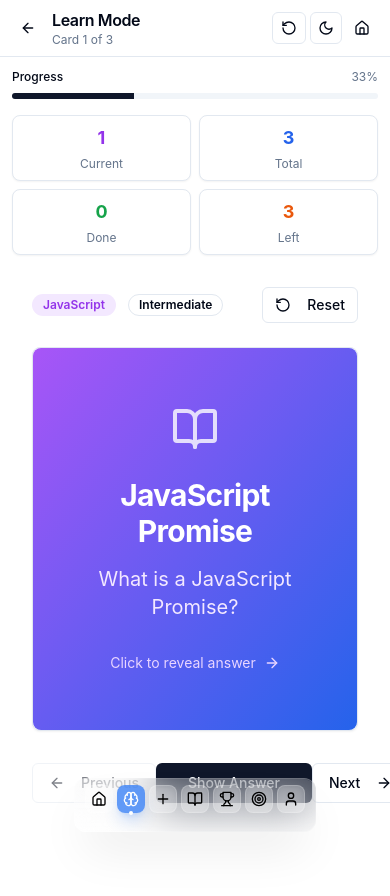
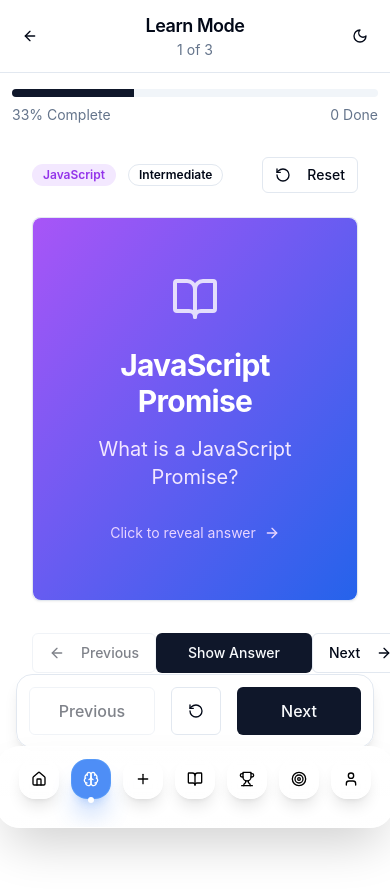
Before and after one commit to Ashish-x3/loop-learn, a React (Vite) app: page /learn in a window 390 px wide. Shown: the top 896 px of the page. After the commit the page ends 844 px from the top, so only its background shows below. Built offline with nearby package versions, Linux system fonts and the light colour scheme.

Commit message:
Fix: LearnMode navigation and dock size
Adjust LearnMode's navigation buttons and increase the FloatingDock size for mobile, mimicking the Instagram app's design.

```diff
--- a/src/components/FloatingDock.tsx
+++ b/src/components/FloatingDock.tsx
@@ -22,23 +22,23 @@ const FloatingDock = () => {
   const isActive = (path: string) => location.pathname === path;
 
   return (
-    <div className="fixed bottom-3 sm:bottom-4 left-1/2 transform -translate-x-1/2 z-50 px-3">
-      <div className="relative backdrop-blur-xl bg-white/10 dark:bg-black/20 border border-white/20 dark:border-white/10 shadow-2xl shadow-black/10 dark:shadow-black/40 rounded-xl sm:rounded-2xl p-1.5 sm:p-2 md:p-3 max-w-[350px] overflow-x-auto">
-        {/* Glassmorphic background */}
-        <div className="absolute inset-0 bg-gradient-to-t from-white/5 to-white/10 dark:from-black/5 dark:to-black/10 rounded-xl sm:rounded-2xl" />
+    <div className="fixed bottom-4 left-1/2 transform -translate-x-1/2 z-50 px-3">
+      <div className="relative backdrop-blur-xl bg-white/90 dark:bg-black/80 border border-white/30 dark:border-white/20 shadow-2xl shadow-black/20 dark:shadow-black/50 rounded-3xl p-3 md:p-4 max-w-[400px] overflow-x-auto">
+        {/* Enhanced glassmorphic background */}
+        <div className="absolute inset-0 bg-gradient-to-t from-white/10 to-white/20 dark:from-black/10 dark:to-black/20 rounded-3xl" />
 
-        <div className="relative flex items-end justify-center gap-1 sm:gap-2 md:gap-3 px-1">
+        <div className="relative flex items-end justify-center gap-2 md:gap-3 px-2">
           {dockItems.map((item, index) => {
             const Icon = item.icon;
             const active = isActive(item.path);
             const isHovered = hoveredIndex === index;
 
-            // Reduced scale factors for mobile
+            // Enhanced scale factors for better mobile experience
             let scale = 1;
             if (hoveredIndex !== null && window.innerWidth >= 768) {
               const distance = Math.abs(index - hoveredIndex);
-              if (distance === 0) scale = 1.1;
-              else if (distance === 1) scale = 1.05;
+              if (distance === 0) scale = 1.2;
+              else if (distance === 1) scale = 1.1;
             }
 
             return (
@@ -49,50 +49,50 @@ const FloatingDock = () => {
                 onMouseLeave={() => setHoveredIndex(null)}
                 style={{
                   zIndex: isHovered ? 10 : 1,
-                  minWidth: '28px',
-                  minHeight: '40px'
+                  minWidth: '44px',
+                  minHeight: '56px'
                 }}
               >
-                {/* Tooltip - only show on desktop */}
+                {/* Enhanced Tooltip */}
                 <div className={cn(
-                  "absolute bottom-full mb-2 px-2 py-1 bg-black/80 dark:bg-white/80 text-white dark:text-black text-xs rounded-lg opacity-0 pointer-events-none transition-all duration-200 whitespace-nowrap backdrop-blur-sm shadow-lg hidden md:block",
-                  isHovered && "opacity-100 -translate-y-1"
+                  "absolute bottom-full mb-3 px-3 py-1.5 bg-black/90 dark:bg-white/90 text-white dark:text-black text-sm rounded-xl opacity-0 pointer-events-none transition-all duration-300 whitespace-nowrap backdrop-blur-sm shadow-xl hidden md:block",
+                  isHovered && "opacity-100 -translate-y-2"
                 )}>
                   {item.label}
-                  {/* Tooltip arrow */}
-                  <div className="absolute top-full left-1/2 -translate-x-1/2 border-2 border-transparent border-t-black/80 dark:border-t-white/80" />
+                  <div className="absolute top-full left-1/2 -translate-x-1/2 border-4 border-transparent border-t-black/90 dark:border-t-white/90" />
                 </div>
 
-                {/* Dock Item */}
+                {/* Enhanced Dock Item */}
                 <Link to={item.path} className="block">
                   <Button
                     variant="ghost"
                     size="icon"
                     className={cn(
-                      "relative rounded-lg sm:rounded-xl transition-all duration-300 ease-out border-0 hover:bg-transparent touch-manipulation active:scale-95",
-                      "w-7 h-7 sm:w-8 sm:h-8 md:w-9 md:h-9 flex items-center justify-center"
+                      "relative rounded-2xl transition-all duration-300 ease-out border-0 hover:bg-transparent touch-manipulation active:scale-90",
+                      "w-10 h-10 sm:w-11 sm:h-11 md:w-12 md:h-12 flex items-center justify-center"
                     )}
                     style={{
-                      transform: `scale(${scale}) translateY(${scale > 1 ? -((scale - 1) * 6) : 0}px)`,
+                      transform: `scale(${scale}) translateY(${scale > 1 ? -((scale - 1) * 8) : 0}px)`,
                       transformOrigin: 'bottom center'
                     }}
                   >
-                    {/* Icon background */}
+                    {/* Enhanced icon background */}
                     <div className={cn(
-                      "absolute inset-0 rounded-lg sm:rounded-xl transition-all duration-300 backdrop-blur-sm",
+                      "absolute inset-0 rounded-2xl transition-all duration-300 backdrop-blur-sm",
                       active ?
-                        "bg-blue-500/80 shadow-lg shadow-blue-500/25" :
-                        "bg-white/20 dark:bg-black/20 hover:bg-white/30 dark:hover:bg-black/30 border border-white/20 dark:border-white/10"
+                        "bg-blue-500/90 shadow-xl shadow-blue-500/30 border border-blue-400/50" :
+                        "bg-white/30 dark:bg-black/30 hover:bg-white/40 dark:hover:bg-black/40 border border-white/30 dark:border-white/20 shadow-lg"
                     )} />
 
                     <Icon className={cn(
-                      "relative z-10 w-3.5 h-3.5 sm:w-4 sm:h-4 md:w-4 md:h-4 transition-colors duration-300",
+                      "relative z-10 transition-colors duration-300",
+                      "w-5 h-5 sm:w-5 sm:h-5 md:w-6 md:h-6",
                       active ? "text-white" : "text-black dark:text-white"
                     )} />
 
-                    {/* Active indicator dot */}
+                    {/* Enhanced active indicator */}
                     {active && (
-                      <div className="absolute -bottom-0.5 w-1 h-1 bg-white rounded-full" />
+                      <div className="absolute -bottom-1 w-1.5 h-1.5 bg-white rounded-full shadow-lg" />
                     )}
                   </Button>
                 </Link>
--- a/src/pages/LearnMode.tsx
+++ b/src/pages/LearnMode.tsx
@@ -1,4 +1,3 @@
-
 import { useState } from 'react';
 import { Progress } from '@/components/ui/progress';
 import { Button } from '@/components/ui/button';
@@ -113,77 +112,46 @@ const LearnMode = () => {
 
   return (
     <div className="min-h-screen bg-background">
-      {/* Header */}
+      {/* Header - Simplified for mobile */}
       <header className="border-b sticky top-0 z-40 bg-background/95 backdrop-blur supports-[backdrop-filter]:bg-background/60">
-        <div className="container mx-auto px-3 sm:px-4 py-2 sm:py-4">
-          <div className="flex items-center justify-between gap-2">
-            {/* Left side - Back button and title */}
-            <div className="flex items-center gap-2 sm:gap-3 min-w-0 flex-1">
+        <div className="container mx-auto px-3 sm:px-4 py-3 sm:py-4">
+          <div className="flex items-center justify-between gap-3">
+            {/* Left side - Back button */}
             <Link to="/">
-                <Button variant="ghost" size="sm" className="p-1.5 sm:p-2 h-8 w-8 sm:h-9 sm:w-auto sm:px-3">
+              <Button variant="ghost" size="sm" className="p-2 h-9 w-9">
                 <ArrowLeft className="w-4 h-4" />
-                  <span className="hidden sm:inline sm:ml-2">Back</span>
               </Button>
             </Link>
-              <div className="min-w-0 flex-1">
-                <h1 className="text-base sm:text-xl font-semibold truncate">Learn Mode</h1>
-                <p className="text-xs sm:text-sm text-muted-foreground truncate">
-                  Card {currentCardIndex + 1} of {sampleFlashcards.length}
+
+            {/* Center - Title and progress */}
+            <div className="flex-1 text-center">
+              <h1 className="text-lg font-semibold">Learn Mode</h1>
+              <p className="text-sm text-muted-foreground">
+                {currentCardIndex + 1} of {sampleFlashcards.length}
               </p>
             </div>
-            </div>
 
-            {/* Right side - Action buttons */}
-            <div className="flex items-center gap-1 sm:gap-2 flex-shrink-0">
-              <Button variant="outline" size="sm" onClick={handleRestart} className="h-8 px-2 sm:h-9 sm:px-3">
-                <RotateCcw className="w-3 h-3 sm:w-4 sm:h-4" />
-                <span className="hidden sm:inline sm:ml-2">Restart</span>
-              </Button>
+            {/* Right side - Theme toggle */}
             <Button
               onClick={toggleTheme}
               size="sm"
-                variant="outline"
-                className="h-8 w-8 p-0 sm:h-9 sm:w-9"
+              variant="ghost"
+              className="h-9 w-9 p-0"
             >
-                {isDarkMode ? <Sun className="w-3 h-3 sm:w-4 sm:h-4" /> : <Moon className="w-3 h-3 sm:w-4 sm:h-4" />}
+              {isDarkMode ? <Sun className="w-4 h-4" /> : <Moon className="w-4 h-4" />}
             </Button>
-              <Link to="/">
-                <Button variant="ghost" size="sm" className="h-8 w-8 p-0 sm:h-9 sm:w-9">
-                  <Home className="w-3 h-3 sm:w-4 sm:h-4" />
-                </Button>
-              </Link>
-            </div>
           </div>
         </div>
       </header>
 
-      <main className="container mx-auto px-3 sm:px-4 py-3 sm:py-6 lg:py-8 pb-24 sm:pb-32 space-y-4 sm:space-y-6 lg:space-y-8">
+      <main className="container mx-auto px-3 sm:px-4 py-4 pb-32 space-y-4">
         {/* Progress */}
-        <div className="space-y-2 sm:space-y-3">
-          <div className="flex items-center justify-between text-xs sm:text-sm">
-            <span className="font-medium">Progress</span>
-            <span className="text-muted-foreground">{Math.round(progress)}%</span>
+        <div className="space-y-2">
+          <Progress value={progress} className="h-2" />
+          <div className="flex justify-between text-sm text-muted-foreground">
+            <span>{Math.round(progress)}% Complete</span>
+            <span>{completedCards.length} Done</span>
           </div>
-          <Progress value={progress} className="h-1.5 sm:h-2" />
-        </div>
-
-        {/* Stats Cards */}
-        <div className="grid grid-cols-2 md:grid-cols-4 gap-2 sm:gap-4">
-          {[
-            { value: currentCardIndex + 1, label: "Current", color: "text-purple-600" },
-            { value: sampleFlashcards.length, label: "Total", color: "text-blue-600" },
-            { value: completedCards.length, label: "Done", color: "text-green-600" },
-            { value: sampleFlashcards.length - completedCards.length, label: "Left", color: "text-orange-600" }
-          ].map((stat, index) => (
-            <Card key={index}>
-              <CardContent className="p-2 sm:p-4 text-center space-y-1 sm:space-y-2">
-                <div className={`text-lg sm:text-2xl font-bold ${stat.color}`}>
-                  {stat.value}
-                </div>
-                <div className="text-xs sm:text-sm text-muted-foreground">{stat.label}</div>
-              </CardContent>
-            </Card>
-          ))}
         </div>
 
         {/* Flashcard */}
@@ -194,6 +162,38 @@ const LearnMode = () => {
             onPrevious={currentCardIndex > 0 ? handlePrevious : undefined}
             showNavigation={true}
           />
+        </div>
+
+        {/* Mobile Navigation Buttons - More prominent */}
+        <div className="fixed bottom-24 left-0 right-0 px-4 z-30">
+          <div className="bg-background/95 backdrop-blur border rounded-2xl p-3 shadow-lg">
+            <div className="flex items-center justify-between gap-4">
+              <Button
+                variant="outline"
+                onClick={handlePrevious}
+                disabled={currentCardIndex === 0}
+                className="flex-1 h-12 text-base font-medium"
+              >
+                Previous
+              </Button>
+
+              <Button
+                variant="outline"
+                onClick={handleRestart}
+                className="h-12 px-4"
+              >
+                <RotateCcw className="w-4 h-4" />
+              </Button>
+
+              <Button
+                onClick={handleNext}
+                disabled={currentCardIndex >= sampleFlashcards.length - 1}
+                className="flex-1 h-12 text-base font-medium"
+              >
+                Next
+              </Button>
+            </div>
+          </div>
         </div>
 
         {/* Completion Message */}
```
Lines whose indentation alone changed are shown as unchanged.
